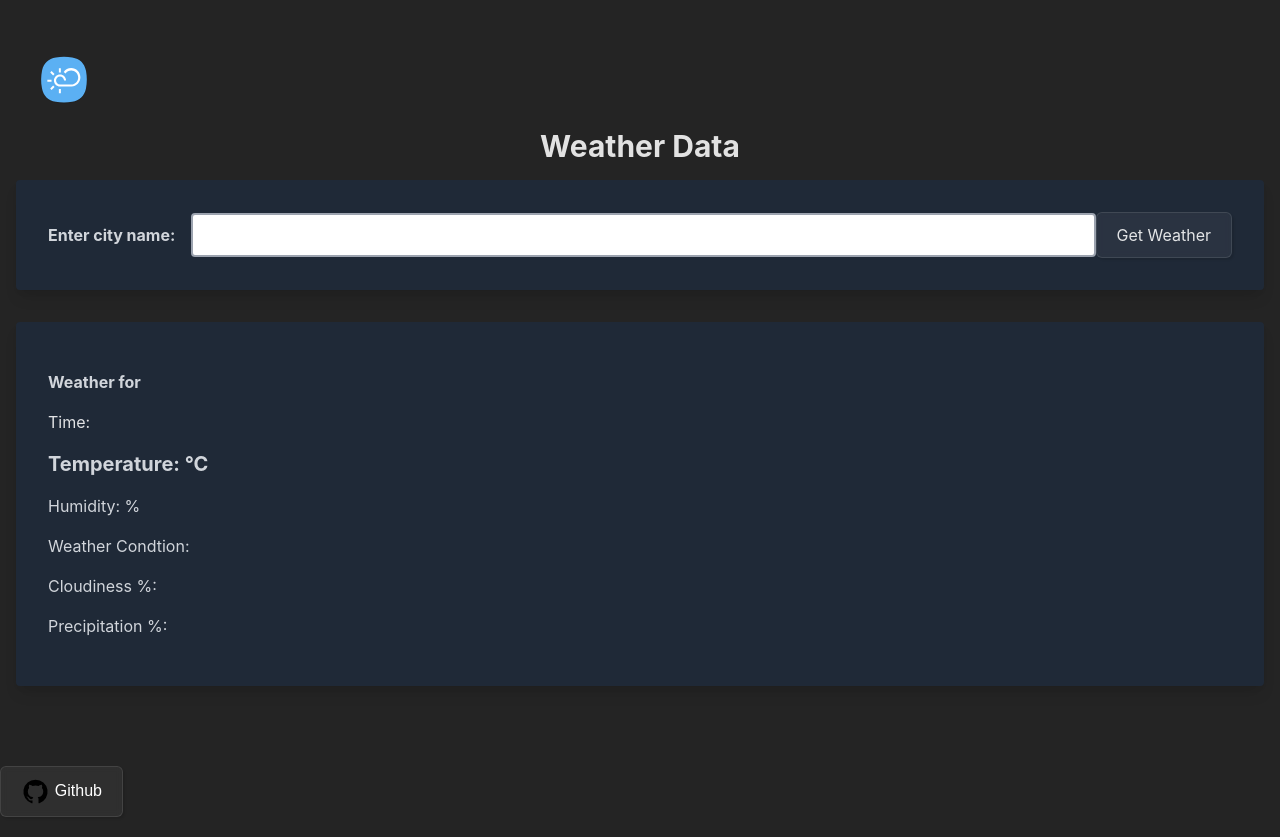
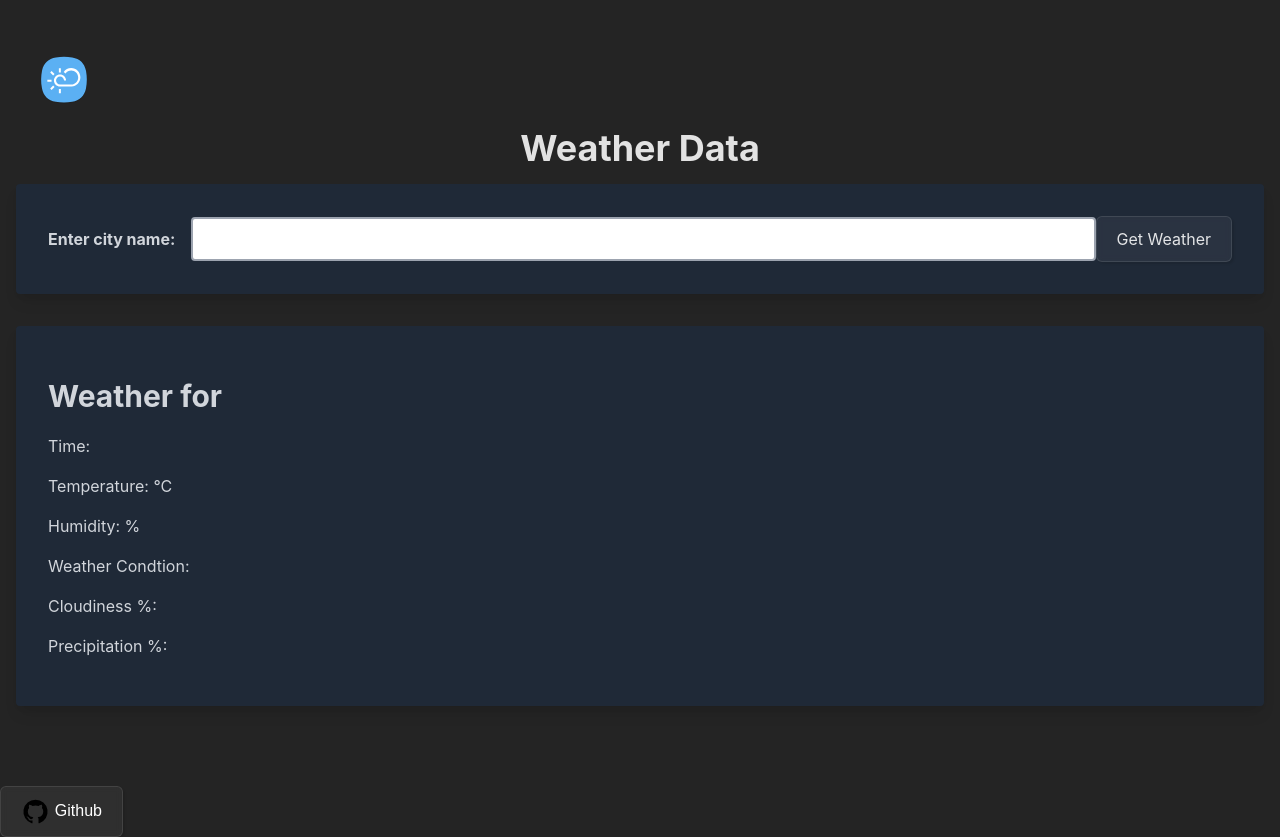
Before and after one commit to greeenboi/weather-website, a website built with Vite: page index.html in a window 1280 px wide. Built offline with nearby package versions, Linux system fonts and the light colour scheme.

Commit message:
optimized text

```diff
--- a/index.html
+++ b/index.html
@@ -10,7 +10,7 @@
   <body>
     <div class="container mx-auto my-8 px-4">
       <img src="/weather.svg" class="logo" alt="Weather App" />
-      <h1 class="text-3xl font-bold mb-4 text-center">Weather Data</h1>
+      <h1 class="text-4xl font-bold mb-4 text-center">Weather Data</h1>
       <form class="flex flex-col md:flex-row md:items-center bg-white p-8 rounded shadow-lg">
         <label for="city" class="mr-4 mb-4 md:mb-0 font-bold text-gray-700">Enter city name:</label>
         <div class="flex-1">
@@ -19,9 +19,9 @@
         <button type="submit" class="meta-link">Get Weather</button>
       </form>
       <div class="bg-white rounded shadow-lg p-8 mt-8">
-        <p class="my-4 font-bold text-gray-700">Weather for <span id="location"></span></p>
-        <p class="my-4">Time: <span id="time"></span></p>
-        <p class="my-4 text-xl font-bold text-gray-700">Temperature: <span id="temperature"></span> &deg;C</p>
+        <p class="my-5 font-bold text-3xl text-gray-700">Weather for <span id="location"></span></p>
+        <p class="my-4 text-gray-700">Time: <span id="time"></span></p>
+        <p class="my-4 text-gray-700">Temperature: <span id="temperature"></span> &deg;C</p>
         <p class="my-4 text-gray-700">Humidity:<span id="humidity"></span> % </p>
         <p class="my-4 text-gray-700">Weather Condtion: <span id="description"></span></p>
         <p class="my-4 text-gray-700">Cloudiness %: <span id="cloudiness"></span></p>
```
